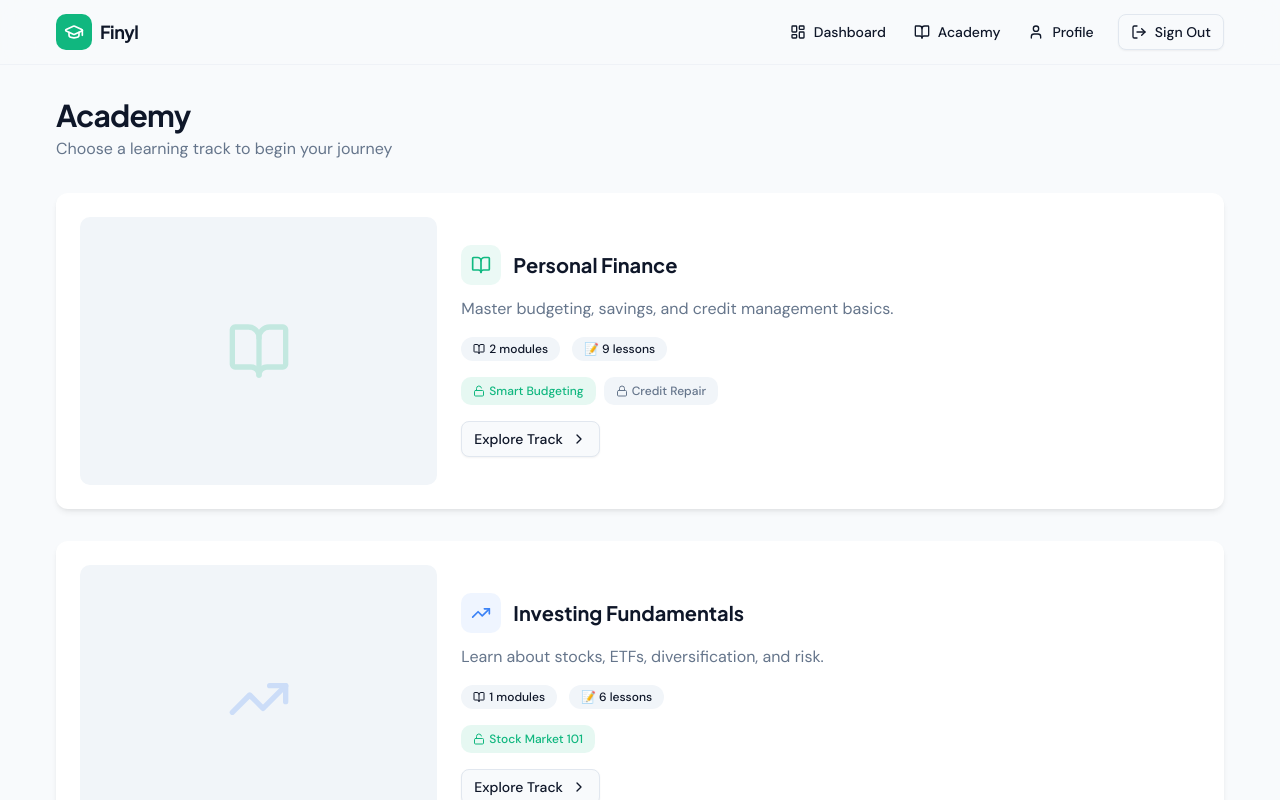
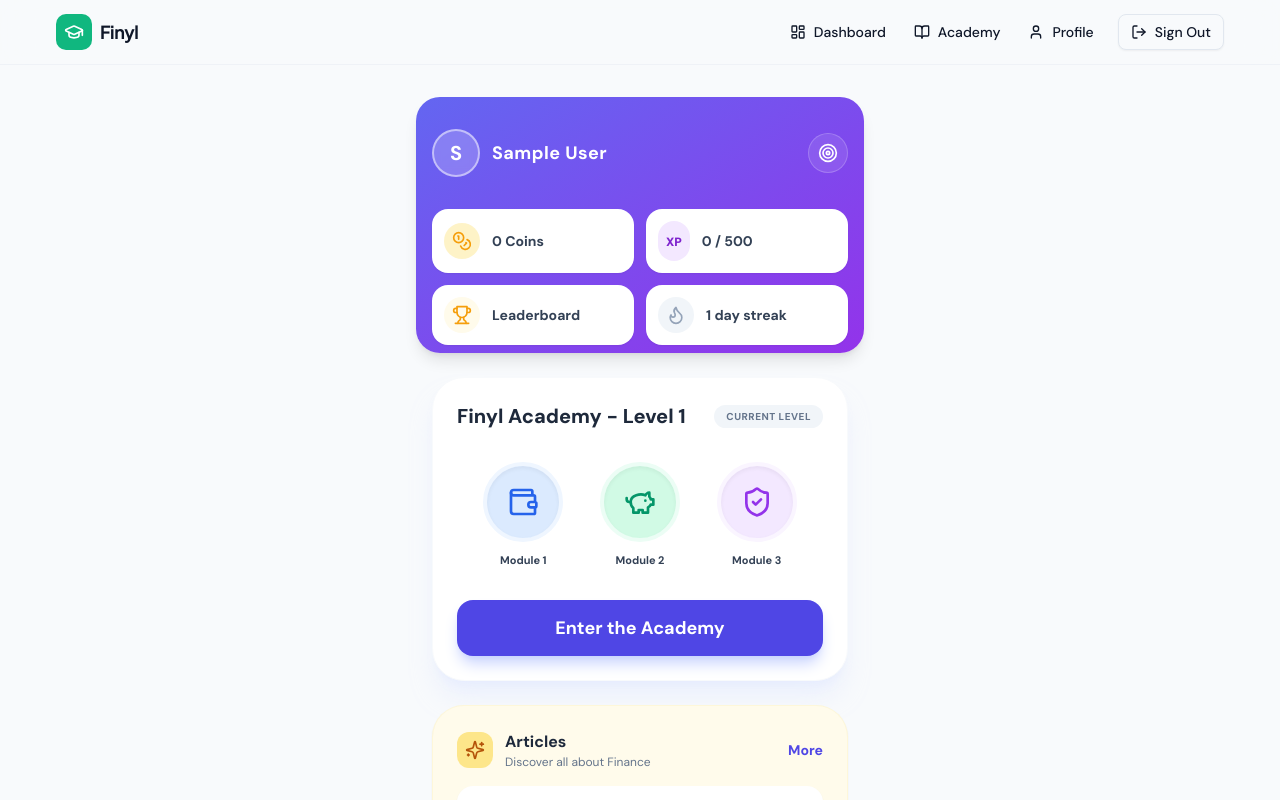
Before and after one commit to SenorAutum/Finyl, a Next.js app in the folder nextjs_space/: page /academy in a window 1280 px wide. Shown: the top 800 px of the page. Built offline with nearby package versions, Linux system fonts and the light colour scheme; no server answers; the database is empty; sample sign-in values are in the browser's storage.

Commit message:
style(academy): redesign interface to gamified badge layout and integrate live firebase points

```diff
--- a/nextjs_space/app/academy/_components/academy-client.tsx
+++ b/nextjs_space/app/academy/_components/academy-client.tsx
@@ -3,147 +3,207 @@
 import { useRouter } from 'next/navigation';
 import { useEffect, useState } from 'react';
 import Link from 'next/link';
-import Image from 'next/image';
 import { motion } from 'framer-motion';
-import { BookOpen, TrendingUp, Globe, BarChart3, Lock, Unlock, ChevronRight } from 'lucide-react';
-import { Button } from '@/components/ui/button';
+import {
+  Trophy,
+  Flame,
+  Coins,
+  Target,
+  Wallet,
+  PiggyBank,
+  ShieldCheck,
+  ChevronRight,
+  Sparkles
+} from 'lucide-react';
 import Navbar from '@/components/navbar';
 import Footer from '@/components/footer';
+import { Button } from '@/components/ui/button';
 
-// Import Firebase auth tools
-import { auth } from '@/lib/firebase';
+// Import Firebase auth & database tools
+import { auth, db } from '@/lib/firebase';
 import { onAuthStateChanged } from 'firebase/auth';
+import { doc, onSnapshot } from 'firebase/firestore';
 
-const iconMap: Record<string, any> = { Wallet: BookOpen, TrendingUp, Globe, BarChart3, BookOpen };
+// Import Curriculum
+import { finylCurriculum } from '@/lib/curriculumData';
 
 export default function AcademyClient() {
   const router = useRouter();
-  const [tracks, setTracks] = useState<any[]>([]);
+  const [user, setUser] = useState<any>(null);
+  const [userData, setUserData] = useState<any>(null);
   const [loading, setLoading] = useState(true);
-  const [authChecking, setAuthChecking] = useState(true);
 
   useEffect(() => {
-    const unsubscribe = onAuthStateChanged(auth, (user) => {
-      if (!user) {
+    let unsubscribeData: () => void;
+
+    const unsubscribeAuth = onAuthStateChanged(auth, (currentUser) => {
+      if (!currentUser) {
         router.replace('/login');
       } else {
-        setAuthChecking(false);
+        setUser(currentUser);
 
-        // Provide safe placeholder tracks since the old Prisma API is gone
-        setTracks([
-          {
-            id: 'personal-finance',
-            title: 'Personal Finance',
-            description: 'Master budgeting, savings, and credit management basics.',
-            icon: 'Wallet',
-            color: '#10B981',
-            modules: [
-              { id: 'm1', title: 'Smart Budgeting', isFree: true, _count: { lessons: 4 } },
-              { id: 'm2', title: 'Credit Repair', isFree: false, _count: { lessons: 5 } }
-            ]
-          },
-          {
-            id: 'investing',
-            title: 'Investing Fundamentals',
-            description: 'Learn about stocks, ETFs, diversification, and risk.',
-            icon: 'TrendingUp',
-            color: '#3B82F6',
-            modules: [
-              { id: 'm3', title: 'Stock Market 101', isFree: true, _count: { lessons: 6 } }
-            ]
+        // Listen to live user stats for the gamification header
+        const userDocRef = doc(db, 'users', currentUser.uid);
+        unsubscribeData = onSnapshot(userDocRef, (docSnap) => {
+          if (docSnap.exists()) {
+            setUserData(docSnap.data());
           }
-        ]);
-        setLoading(false);
+          setLoading(false);
+        });
       }
     });
 
-    return () => unsubscribe();
+    return () => {
+      unsubscribeAuth();
+      if (unsubscribeData) unsubscribeData();
+    };
   }, [router]);
 
-  if (authChecking) {
+  if (loading) {
     return (
-      <div className="flex min-h-screen items-center justify-center">
-        <div className="h-8 w-8 animate-spin rounded-full border-4 border-primary border-t-transparent" />
+      <div className="flex min-h-screen items-center justify-center bg-slate-50">
+        <div className="h-8 w-8 animate-spin rounded-full border-4 border-indigo-500 border-t-transparent" />
       </div>
     );
   }
 
+  // Extract live stats or default to 0
+  const points = userData?.points || 0;
+  const completedLessons = userData?.totalCompleted || 0;
+  const userName = user?.displayName || user?.email?.split('@')[0] || 'Learner';
+
+  // Map the first 3 modules from your actual curriculum to the circular badges
+  const levelOneModules = [
+    { ...finylCurriculum[0], icon: Wallet, color: 'bg-blue-100 text-blue-600 border-blue-50' },
+    { ...finylCurriculum[1], icon: PiggyBank, color: 'bg-emerald-100 text-emerald-600 border-emerald-50' },
+    { ...finylCurriculum[2], icon: ShieldCheck, color: 'bg-purple-100 text-purple-600 border-purple-50' },
+  ];
+
   return (
-    <div className="min-h-screen bg-background">
+    <div className="min-h-screen bg-slate-50 font-sans antialiased flex flex-col">
       <Navbar />
-      <main className="mx-auto max-w-[1200px] px-4 py-8">
-        <motion.div initial={{ opacity: 0, y: 10 }} animate={{ opacity: 1, y: 0 }}>
-          <h1 className="font-display text-3xl font-bold tracking-tight">Academy</h1>
-          <p className="mt-1 text-muted-foreground">Choose a learning track to begin your journey</p>
-        </motion.div>
 
-        {loading ? (
-          <div className="mt-12 flex justify-center">
-            <div className="h-8 w-8 animate-spin rounded-full border-4 border-primary border-t-transparent" />
+      <main className="flex-1 w-full max-w-md mx-auto relative pb-12 mt-4 md:mt-8">
+        {/* VIBRANT HEADER BACKGROUND */}
+        <div className="absolute top-0 left-0 right-0 h-64 bg-gradient-to-br from-indigo-500 to-purple-600 md:rounded-3xl rounded-b-[40px] z-0 shadow-lg" />
+
+        <div className="relative z-10 px-4 pt-8">
+
+          {/* USER INFO & NOTIFICATIONS */}
+          <div className="flex items-center justify-between mb-8 text-white">
+            <div className="flex items-center gap-3">
+              <div className="h-12 w-12 rounded-full bg-white/20 border-2 border-white/50 flex items-center justify-center backdrop-blur-sm overflow-hidden">
+                <span className="text-xl font-bold">{userName.charAt(0).toUpperCase()}</span>
+              </div>
+              <span className="font-bold text-lg tracking-wide truncate max-w-[150px]">{userName}</span>
+            </div>
+            <button className="h-10 w-10 rounded-full bg-white/10 flex items-center justify-center backdrop-blur-sm border border-white/20 hover:bg-white/20 transition">
+              <Target className="h-5 w-5 text-white" />
+            </button>
           </div>
-        ) : (
-          <div className="mt-8 grid gap-8">
-            {(tracks ?? []).map((track: any, i: number) => {
-              const Icon = iconMap[track?.icon ?? ''] ?? BookOpen;
-              const totalLessons = (track?.modules ?? []).reduce((sum: number, m: any) => sum + (m?._count?.lessons ?? 0), 0);
-              return (
-                <motion.div
-                  key={track?.id ?? i}
-                  initial={{ opacity: 0, y: 20 }}
-                  animate={{ opacity: 1, y: 0 }}
-                  transition={{ delay: i * 0.1 }}
-                >
-                  <Link href={`/academy/${track?.id ?? ''}`}>
-                    <div className="group grid gap-6 rounded-xl bg-card p-6 transition-all hover:scale-[1.01] md:grid-cols-3 cursor-pointer" style={{ boxShadow: 'var(--shadow-md)' }}>
-                      <div className="relative aspect-video overflow-hidden rounded-lg bg-muted md:aspect-[4/3] flex items-center justify-center">
-                        {/* Placeholder visual if no image URL is provided */}
-                        {track?.imageUrl ? (
-                          <Image
-                            src={track.imageUrl}
-                            alt={track?.title ?? 'Track'}
-                            fill
-                            className="object-cover transition-transform group-hover:scale-105"
-                          />
-                        ) : (
-                          <Icon className="h-16 w-16 opacity-20" style={{ color: track?.color ?? '#10B981' }} />
-                        )}
-                      </div>
-                      <div className="md:col-span-2 flex flex-col justify-center">
-                        <div className="flex items-center gap-3 mb-3">
-                          <div className="flex h-10 w-10 items-center justify-center rounded-lg" style={{ backgroundColor: `${track?.color ?? '#10B981'}15` }}>
-                            <Icon className="h-5 w-5" style={{ color: track?.color ?? '#10B981' }} />
-                          </div>
-                          <h2 className="font-display text-xl font-bold">{track?.title ?? 'Track'}</h2>
-                        </div>
-                        <p className="text-muted-foreground mb-4">{track?.description ?? ''}</p>
-                        <div className="flex flex-wrap gap-3 mb-4">
-                          <span className="inline-flex items-center gap-1 rounded-full bg-muted px-3 py-1 text-xs font-medium">
-                            <BookOpen className="h-3 w-3" /> {track?.modules?.length ?? 0} modules
-                          </span>
-                          <span className="inline-flex items-center gap-1 rounded-full bg-muted px-3 py-1 text-xs font-medium">
-                            📝 {totalLessons} lessons
-                          </span>
-                        </div>
-                        <div className="flex flex-wrap gap-2">
-                          {(track?.modules ?? []).map((mod: any) => (
-                            <span key={mod?.id ?? Math.random()} className={`inline-flex items-center gap-1 rounded-lg px-3 py-1.5 text-xs font-medium ${mod?.isFree ? 'bg-primary/10 text-primary' : 'bg-muted text-muted-foreground'}`}>
-                              {mod?.isFree ? <Unlock className="h-3 w-3" /> : <Lock className="h-3 w-3" />}
-                              {mod?.title ?? 'Module'}
-                            </span>
-                          ))}
-                        </div>
-                        <Button variant="outline" size="sm" className="mt-4 w-fit gap-2">
-                          Explore Track <ChevronRight className="h-4 w-4" />
-                        </Button>
-                      </div>
+
+          {/* 4 GAMIFICATION STAT PILLS */}
+          <div className="grid grid-cols-2 gap-3 mb-8">
+            <div className="bg-white rounded-2xl p-3 flex items-center gap-3 shadow-sm hover:shadow-md transition-shadow">
+              <div className="bg-amber-100 p-2 rounded-full">
+                <Coins className="h-5 w-5 text-amber-500" />
+              </div>
+              <span className="font-bold text-slate-700 text-sm">{points} Coins</span>
+            </div>
+
+            <div className="bg-white rounded-2xl p-3 flex items-center gap-3 shadow-sm hover:shadow-md transition-shadow">
+              <div className="bg-purple-100 p-2 rounded-full">
+                <span className="text-xs font-black text-purple-700">XP</span>
+              </div>
+              <div className="flex flex-col">
+                <span className="font-bold text-slate-700 text-sm">{completedLessons * 50} / 500</span>
+              </div>
+            </div>
+
+            <div className="bg-white rounded-2xl p-3 flex items-center gap-3 shadow-sm hover:shadow-md transition-shadow">
+              <div className="bg-amber-50 p-2 rounded-full">
+                <Trophy className="h-5 w-5 text-amber-500" />
+              </div>
+              <span className="font-bold text-slate-700 text-sm">Leaderboard</span>
+            </div>
+
+            <div className="bg-white rounded-2xl p-3 flex items-center gap-3 shadow-sm hover:shadow-md transition-shadow">
+              <div className="bg-slate-100 p-2 rounded-full">
+                <Flame className="h-5 w-5 text-slate-400" />
+              </div>
+              <span className="font-bold text-slate-700 text-sm">1 day streak</span>
+            </div>
+          </div>
+
+          {/* MAIN ACADEMY CARD */}
+          <motion.div
+            initial={{ opacity: 0, y: 20 }}
+            animate={{ opacity: 1, y: 0 }}
+            className="bg-white rounded-[32px] p-6 shadow-xl shadow-indigo-100/50 mb-6 border border-slate-50"
+          >
+            <div className="flex items-center justify-between mb-8">
+              <h2 className="text-xl font-extrabold text-slate-800">Finyl Academy - Level 1</h2>
+              <span className="px-3 py-1 bg-slate-100 text-slate-500 text-[10px] uppercase font-bold tracking-wider rounded-full">
+                Current level
+              </span>
+            </div>
+
+            {/* CIRCULAR MODULE ICONS */}
+            <div className="flex justify-between items-start mb-8 px-2">
+              {levelOneModules.map((mod) => (
+                <div key={mod.moduleId} className="flex flex-col items-center gap-3 w-1/3 group cursor-pointer">
+                  <div className="relative transition-transform group-hover:scale-105">
+                    <div className={`h-20 w-20 rounded-full flex items-center justify-center shadow-inner border-4 ${mod.color}`}>
+                      <mod.icon className="h-8 w-8" />
                     </div>
-                  </Link>
-                </motion.div>
-              );
-            })}
+                    {/* Decorative ring */}
+                    <div className="absolute -inset-1 border-2 border-slate-100 rounded-full -z-10 group-hover:border-indigo-100 transition-colors" />
+                  </div>
+                  <span className="text-[11px] font-bold text-slate-700 text-center leading-tight px-1 group-hover:text-indigo-600 transition-colors">
+                    {mod.title.split(':')[0]} {/* Just shows "Module 1", "Module 2", etc. */}
+                  </span>
+                </div>
+              ))}
+            </div>
+
+            {/* PRIMARY ACTION BUTTON */}
+            <Link href={`/module/${levelOneModules[0].moduleId}`}>
+              <Button className="w-full bg-indigo-600 hover:bg-indigo-700 text-white rounded-2xl h-14 text-lg font-bold shadow-lg shadow-indigo-200 transition-all active:scale-[0.98]">
+                Enter the Academy
+              </Button>
+            </Link>
+          </motion.div>
+
+          {/* EXTRA CONTENT SECTION */}
+          <div className="bg-amber-50 rounded-[32px] p-6 shadow-sm border border-amber-100/50">
+            <div className="flex items-center justify-between mb-4">
+              <div className="flex items-center gap-3">
+                <div className="bg-amber-200 p-2 rounded-xl">
+                  <Sparkles className="h-5 w-5 text-amber-700" />
+                </div>
+                <div>
+                  <h3 className="font-bold text-slate-800">Articles</h3>
+                  <p className="text-xs text-slate-500">Discover all about Finance</p>
+                </div>
+              </div>
+              <span className="text-sm font-bold text-indigo-600 cursor-pointer">More</span>
+            </div>
+
+            <div className="space-y-3">
+              <div className="bg-white p-4 rounded-2xl font-bold text-sm text-slate-700 shadow-sm flex justify-between items-center cursor-pointer hover:bg-slate-50 transition-colors">
+                The Golden Rule of Cash
+                <ChevronRight className="h-4 w-4 text-slate-300" />
+              </div>
+              <div className="bg-white p-4 rounded-2xl font-bold text-sm text-slate-700 shadow-sm flex justify-between items-center cursor-pointer hover:bg-slate-50 transition-colors">
+                Demystifying the KFS
+                <ChevronRight className="h-4 w-4 text-slate-300" />
+              </div>
+            </div>
           </div>
-        )}
+
+        </div>
       </main>
+
       <Footer />
     </div>
   );
```
